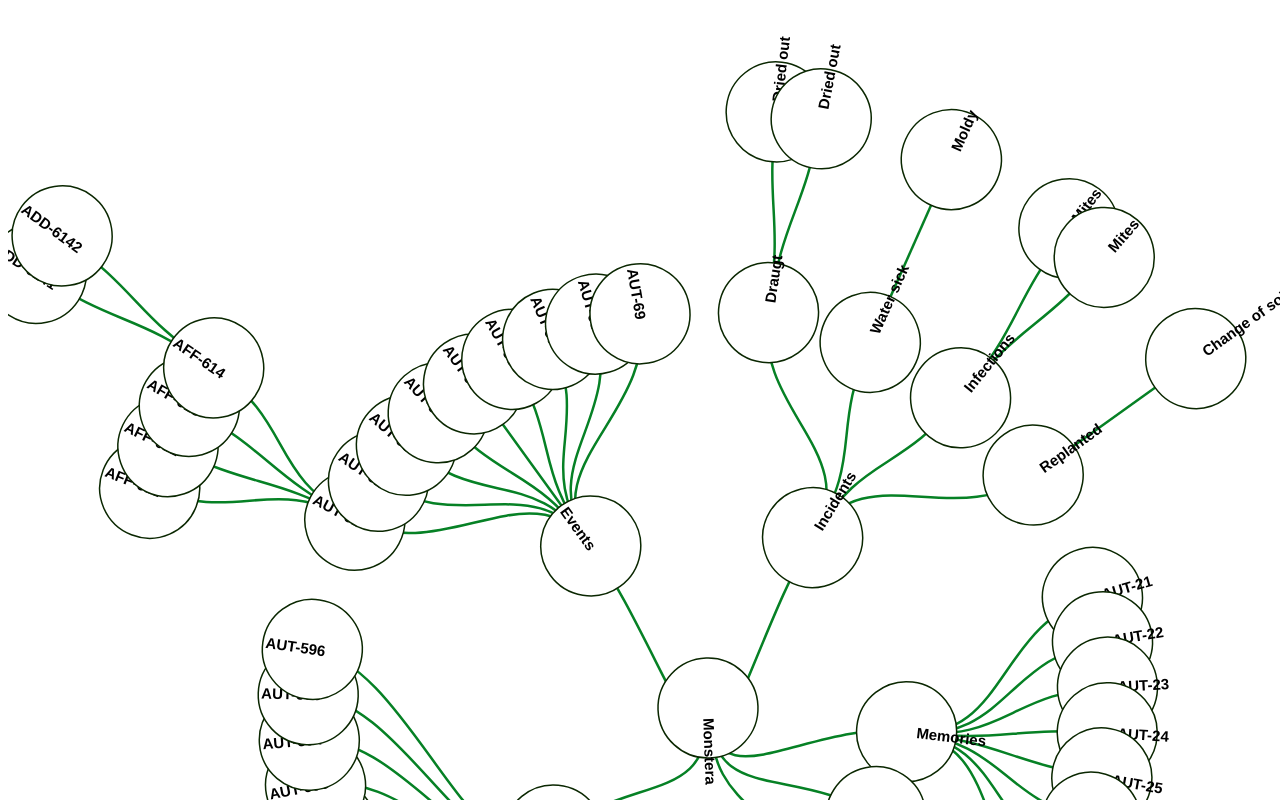
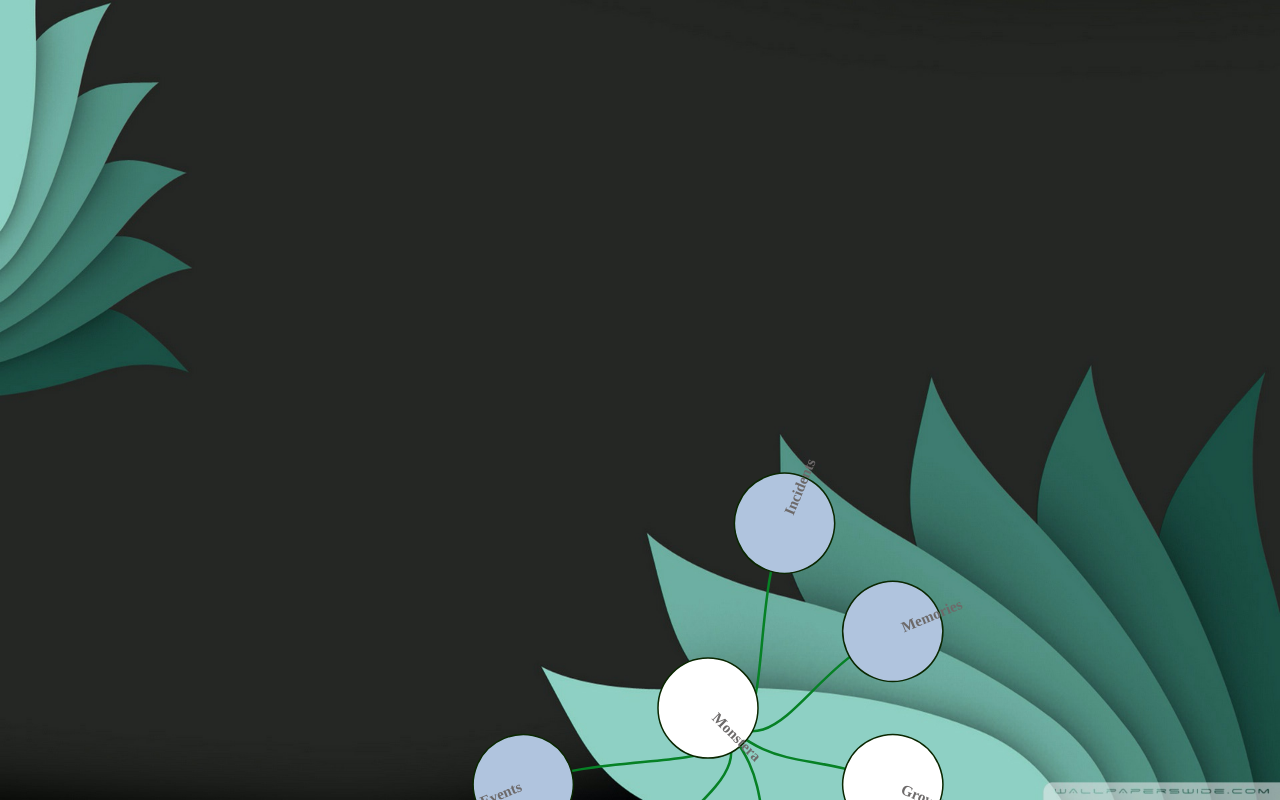
Before and after one commit to Ostruktur/API-lab, a plain HTML site: page MartinsFolder/Prototype example/index.html in a window 1280 px wide. Shown: the top 800 px of the page. Drawn offline with nearby package versions, Linux system fonts and the light colour scheme.

Commit message:
visualstyling

```diff
--- a/MartinsFolder/Prototype example/script.js
+++ b/MartinsFolder/Prototype example/script.js
@@ -46,7 +46,7 @@ var pubs =
         {"name": "Growth"},
         {
             "name": "Height","children": [
-                {"name": "AUT-41"},
+                {"name": "25cm"},
                 {"name": "AUT-42"},
                 {"name": "AUT-43","children": [
                     {"name": "AFF-431"},
@@ -62,33 +62,24 @@ var pubs =
         },
         {
             "name": "Seedlings","children": [
-                {"name": "AUT-51","children":[
-                    {"name": "AFF-511"},
-                    {"name": "AFF-512"},
-                    {"name": "AFF-513"},
-                    {"name": "AFF-514"},
-                    {"name": "AFF-515"},
-                    {"name": "AFF-516"}
+                {"name": "M.Smith 5/11-1978","children":[
+                    {"name": "J.Doe 12/4 1979"},
+                    {"name": "H.Unter 25/5 1979"},
+                    {"name": "E.Nigel 1/6 1979"},
+                    {"name": "A.Hunter 4/4 1980"},
+                    {"name": "M.Thorn 17/8 1980"},
+                    {"name": "E.West 19/11 1981"}
                 ]},
-                {"name": "AUT-52"},
-                {"name": "AUT-53"},
-                {"name": "AUT-54"},
-                {"name": "AUT-55","children":[
-                    {"name": "AFF-551"},
-                    {"name": "AFF-552"},
-                    {"name": "AFF-553"},
-                    {"name": "AFF-554"}
+                {"name": "H.Hunter 1/5 1982"},
+                {"name": "J.Snark 12/4 1985"},
+                {"name": "O.Issa 8/9 1989"},
+                {"name": "S.Hama 19/2 1995","children":[
+                    {"name": "E.Oliver 11/11 1996"},
+                    {"name": "H.Nue 18/7 1998"},
+                    {"name": "Iggy 24/10 1999"},
+                    {"name": "J.Doe 12/4 2000"}
                 ]},
-                {"name": "AUT-56"},
-                {"name": "AUT-57"},
-                {"name": "AUT-58"},
-                {"name": "AUT-59"},
-                {"name": "AUT-591"},
-                {"name": "AUT-592"},
-                {"name": "AUT-593"},
-                {"name": "AUT-594"},
-                {"name": "AUT-595"},
-                {"name": "AUT-596"}
+
             ]
         },
         {
@@ -114,7 +105,7 @@ var pubs =
         }
     ]
 };
-
+//Usable space
 var diameter = 1400;
 
 var margin = {top: 20, right: 120, bottom: 20, left: 120},
@@ -126,7 +117,7 @@ var i = 0,
     root;
 
 var tree = d3.layout.tree()
-    .size([360, diameter / 2 + 10])
+    .size([270, diameter / 2 - 10])
     .separation(function(a, b) { return (a.parent == b.parent ? 1 : 3) / a.depth; });
 
 var diagonal = d3.svg.diagonal.radial()
@@ -142,21 +133,21 @@ root = pubs;
 root.x0 = height / 2;
 root.y0 = 5;
 
-//root.children.forEach(collapse); // start with all children collapsed
+root.children.forEach(collapse); // start with all children collapsed
 update(root);
 
 d3.select(self.frameElement).style("height", "1400px");
 
 function update(source) {
 
-  // Compute the new tree layout.
+  // Calculate new tree layout.
   var nodes = tree.nodes(root),
       links = tree.links(nodes);
 
   // Normalize for fixed-depth.
   nodes.forEach(function(d) { d.y = d.depth * 200; });
 
-  // Update the nodes…
+  // Updating nodes
   var node = svg.selectAll("g.node")
       .data(nodes, function(d) { return d.id || (d.id = ++i); });
 
@@ -177,6 +168,10 @@ function update(source) {
       .attr("transform", function(d) { return d.x < 180 ? "translate(0)" : "rotate(180)translate(-" + (d.name.length * 8.5)  + ")"; })
       .text(function(d) { return d.name; })
       .style("fill-opacity", 1e-6);
+
+    //Testing out hover over effect and onClick-event
+    //Did not work out the way i thought it would
+
 
   // Transition nodes to their new position.
   var nodeUpdate = node.transition()
--- a/MartinsFolder/Prototype example/style.css
+++ b/MartinsFolder/Prototype example/style.css
@@ -1,5 +1,14 @@
+body {
+  background-image: url('/MartinsFolder/Assets/Image\ 11.jpg');
+  background-repeat: no-repeat;
+  background-attachment: fixed;
+  background-size: 100% 100%;
+}
+
+
 .node {
     cursor: pointer;
+
   }
 
   .node circle {
@@ -10,9 +19,12 @@
   }
 
   .node text {
+    fill: rgb(109, 106, 106);
     align-content: center;
-    font: 15px sans-serif;
+    font: 15px poppins;
     font-weight: bold;
+
+
   }
 
   .link {
```
Also changed, not shown: MartinsFolder/Assets/Image 11.jpg (added).
